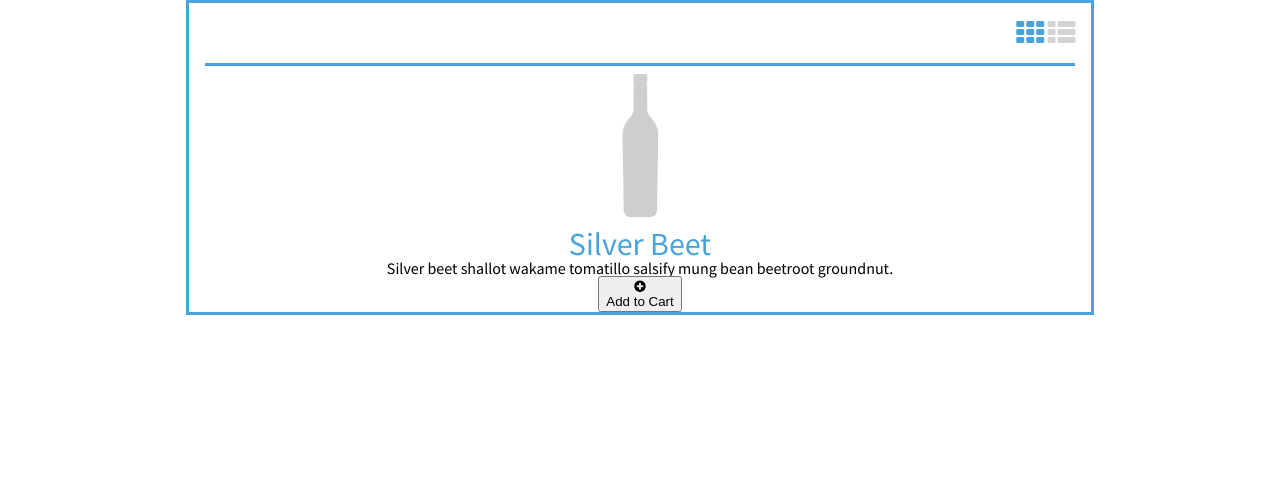
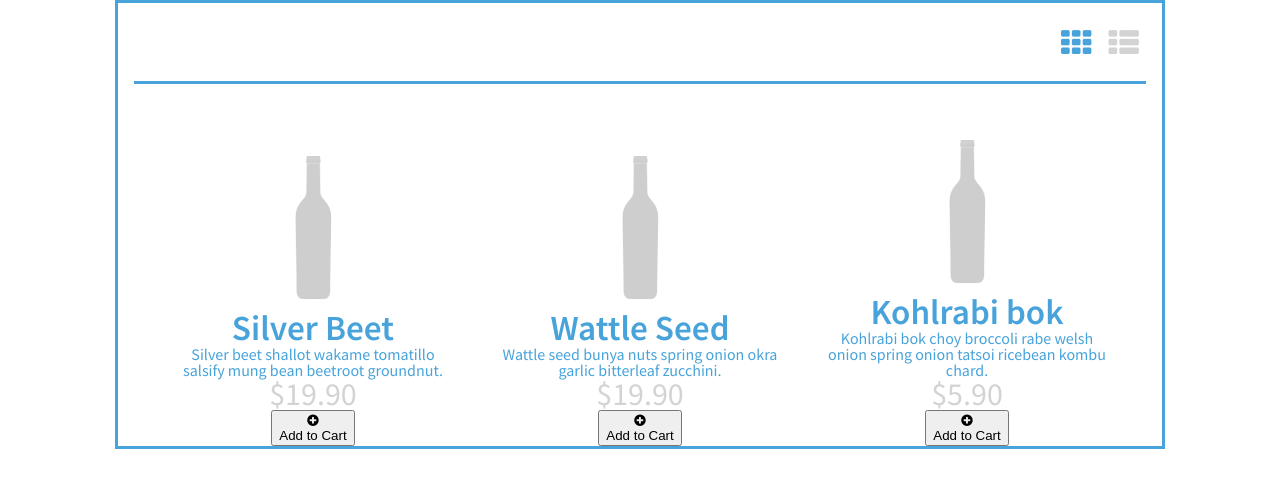
Before and after one commit to alexanderallis/ViewModeSwitch, a plain HTML site: page index.html in a window 1280 px wide. Drawn offline with Linux system fonts and the light colour scheme.

Commit message:
width proportions are correct. Set with max width and percentage. Working on content one.

```diff
--- a/Assets/index.css
+++ b/Assets/index.css
@@ -1,6 +1,7 @@
 body{
   font-family: 'Source Sans Pro', sans-serif;
-  width:71%;
+  width:85%;
+  max-width:1050px;
   border-style:none;
   border-color:blue;
   border-width:3px;
@@ -40,8 +41,10 @@ label{
   border-style:solid;
   color:lightgrey;
   background-color:rgba(0,0,0,0);
-  font-size:1.75em;
+  font-size:1.9em;
   display: inline-block;
+  padding:7px;
+  padding-top:9px
 }
 
 label:hover{
@@ -68,6 +71,31 @@ input:checked +label{
   border-width:3px;
 }
 
+.items{
+  border-style:none;
+  border-color:red;
+  border-width:3px;
+  width:28%;
+  display: inline-block;
+  padding-top:3em;
+  padding-left:2%;
+  padding-right:2%;
+}
+
+.items h2{
+  font-weight: 600;
+  font-size:2.2em;
+}
+
+.items h3{
+  color:lightgrey;
+  font-size:2em;
+}
+
+.items p {
+  color:#47A3DA;
+}
+
 .div-two{
   /*--TOGGLED-VALUE--*/
   display:none;
--- a/index.html
+++ b/index.html
@@ -63,12 +63,43 @@
 
   <div class="div-one" id="divOne">
 
-    <div class="silver-beet">
+    <div class="items">
       <img src="Assets/imgs/1.png" alt="graphic of container"/>
       <h2>Silver Beet</h2>
       <p>
         Silver beet shallot wakame tomatillo salsify mung bean beetroot groundnut.
       </p>
+      <h3>$19.90</h3>
+      <button>
+        <div class="add-icon-container">
+          <i class="fa fa-plus-circle"></i>
+        </div>
+        Add to Cart
+      </button>
+    </div>
+
+    <div class="items">
+      <img src="Assets/imgs/1.png" alt="graphic of container"/>
+      <h2>Wattle Seed</h2>
+      <p>
+        Wattle seed bunya nuts spring onion okra garlic bitterleaf zucchini.
+      </p>
+      <h3>$19.90</h3>
+      <button>
+        <div class="add-icon-container">
+          <i class="fa fa-plus-circle"></i>
+        </div>
+        Add to Cart
+      </button>
+    </div>
+
+    <div class="items">
+      <img src="Assets/imgs/1.png" alt="graphic of container"/>
+      <h2>Kohlrabi bok</h2>
+      <p>
+        Kohlrabi bok choy broccoli rabe welsh onion spring onion tatsoi ricebean kombu chard.
+      </p>
+      <h3>$5.90</h3>
       <button>
         <div class="add-icon-container">
           <i class="fa fa-plus-circle"></i>
```
